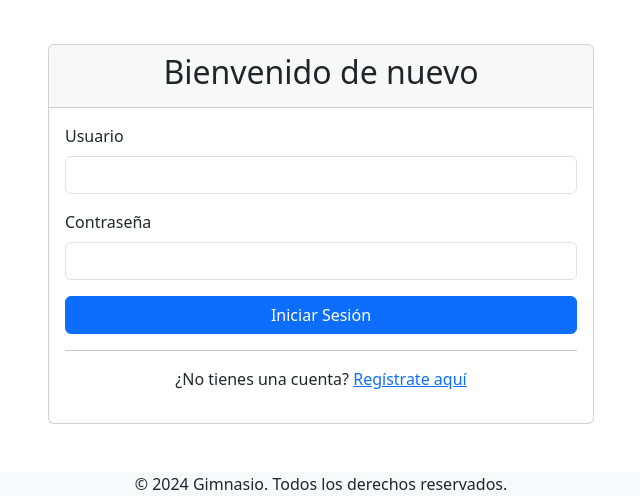
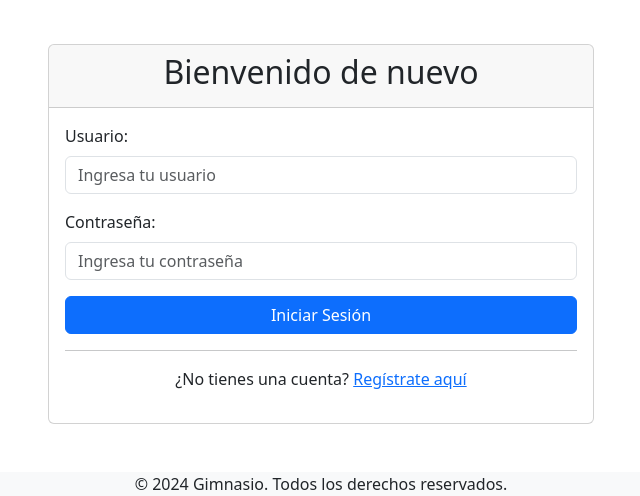
Before and after one commit to Pifo01/cmas, a Django app: page /PortalLogin/ in a window 1280 px wide. Shown: the part 360-856 px from the top of the page, without its empty margins (319-959 px from the left). Run offline with Django 5.2, Linux system fonts and the light colour scheme; some libraries are stand-ins or nearby versions.

Commit message:
Login_Completado

```diff
--- a/PortalCMAS/forms.py
+++ b/PortalCMAS/forms.py
@@ -39,3 +39,21 @@ class ClasesForm(forms.ModelForm):
             'Actividad',
             'Maquinas_Diponibles',
         ]
+
+class FormLogin(forms.Form):
+    username = forms.CharField(
+        label="Usuario",
+        widget=forms.TextInput(attrs={
+            'class': 'form-control',
+            'placeholder': 'Ingresa tu usuario',
+            'required' : 'true'
+        })
+    )
+    password= forms.CharField(
+        label="Contraseña",
+        widget=forms.PasswordInput(attrs={
+            'class': 'form-control',
+            'placeholder' : 'Ingresa tu contraseña',
+            'required' : 'true'
+        })
+    )
--- a/PortalCMAS/views.py
+++ b/PortalCMAS/views.py
@@ -1,9 +1,11 @@
 from django.shortcuts import render, get_object_or_404, redirect
 from django.core.mail import send_mail
+from django.contrib.auth import *
+from django.contrib import messages
 from django.conf import settings
 from .models import Schedule
 from PortalCMAS.models import Clases
-from .forms import RegistroEntradaForm, MetricasForm, ClasesForm
+from .forms import RegistroEntradaForm, MetricasForm, ClasesForm, FormLogin
 
 def Index(request):
     return render(request, 'index.html')
@@ -12,7 +14,17 @@ def Membresias(request):
     return render(request, 'PortalMembresias.html')
 
 def Login(request):
-    return render(request, 'PortalLogin.html')
+    form = FormLogin(request.POST or None)
+    if request.method == "POST" and form.is_valid():
+        username = form.cleaned_data['username']
+        password = form.cleaned_data['password']
+        user = authenticate(request, username=username, password=password)
+        if user is not None:
+            login(request, user)
+            return redirect('PortalUsuario')
+        else:
+            messages.error(request,"Usuario o Contraseña incorrectos.")
+    return render(request, 'PortalLogin.html', {'form': form})
 
 def Registro(request):
     return render(request, 'PortalRegistro.html')
--- a/SistemaCMAS/settings.py
+++ b/SistemaCMAS/settings.py
@@ -61,7 +61,7 @@ DATABASES = {
         'USER': 'root',
         'PASSWORD':'',
         'HOST':'localhost',
-        'PORT':'3307',
+        'PORT':'3306',
 
     }
 }
--- a/templates/PortalLogin.html
+++ b/templates/PortalLogin.html
@@ -10,16 +10,16 @@
                     <h2>Bienvenido de nuevo</h2>
                 </div>
                 <div class="card-body">
+                    {% if messages %}
+                        <div class="mb-3">
+                            {% for message in messages %}
+                                <div class="alert alert-{{ message.tags }}">{{ message }}</div>
+                            {% endfor %}
+                        </div>
+                    {% endif %}
                     <form method="POST">
                         {% csrf_token %}
-                            <div class="form-group">
-                                <label for="username">Usuario</label>
-                                <input type="text" class="form-control" id="username" name="username" required>
-                            </div>
-                            <div class="form-group">
-                                <label for="password">Contraseña</label>
-                                <input type="password" class="form-control" id="password" name="password" required>
-                            </div>
+                        {{ form.as_p }}
                         <button type="submit" class="btn btn-primary btn-block">Iniciar Sesión</button>
                     </form>
                     <hr>
```
Lines whose indentation alone changed are shown as unchanged.
